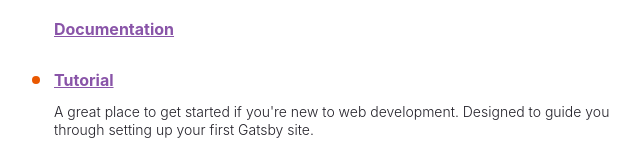
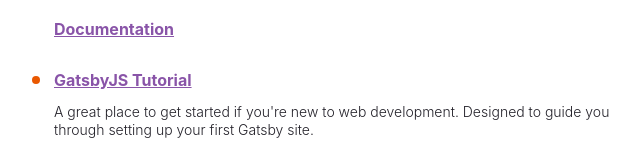
Before and after one commit to geekmichael/my-1st-gatsby-site, a Gatsby site: page / in a window 1280 px wide. Shown: the part 337-497 px from the top of the page, without its empty margins (50-692 px from the left). Built offline with nearby package versions, Linux system fonts and the light colour scheme; Gatsby itself is replaced by a stand-in of ours.

Commit message:
first commit

```diff
--- a/src/pages/index.js
+++ b/src/pages/index.js
@@ -79,7 +79,7 @@ const badgeStyle = {
 
 const links = [
   {
-    text: "Tutorial",
+    text: "GatsbyJS Tutorial",
     url: "https://www.gatsbyjs.com/docs/tutorial/getting-started/",
     description:
       "A great place to get started if you're new to web development. Designed to guide you through setting up your first Gatsby site.",
```
Also changed, not shown: README.md.
